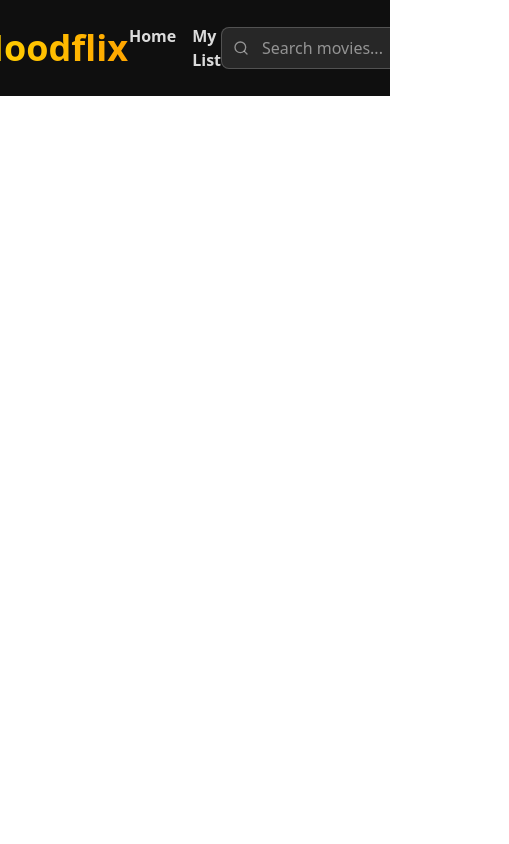
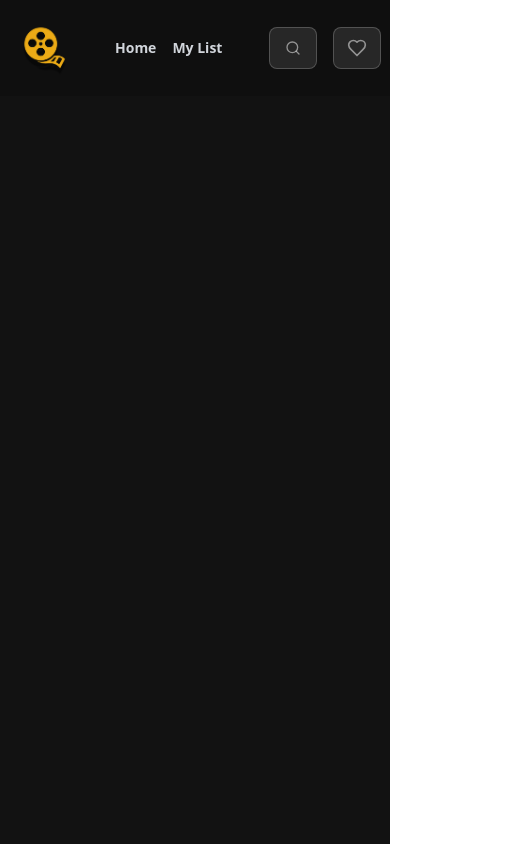
Before and after one commit to jquinteromo/moodflix, a React (Vite) app: page / in a window 390 px wide. Shown: the whole page, 509 px wide, since content can reach past the window. Built offline with nearby package versions, Linux system fonts and the light colour scheme.

Commit message:
Update Style of Navbar to responsive

```diff
--- a/src/Components/Navbar.tsx
+++ b/src/Components/Navbar.tsx
@@ -2,25 +2,25 @@ import { Search, Heart } from "lucide-react";
 
 export default function Navbar() {
   return (
-    <div className="h-24 w-full bg-[#0F0F0F] grid grid-cols-3 place-items-center    ">
-      <div className="  inline-flex items-center mr-48">
-        <img src="/Icons_Navbar/M F.png" className="h-20 w-20"></img>
-        <h2 className="text-4xl font-bold bg-gradient-to-r from-[#FFD700] to-[#FFA500] text-transparent bg-clip-text">
+    <div className="h-24 w-full bg-[#0F0F0F] grid grid-cols-3 place-items-center   ">
+      <div className="  inline-flex items-center  md:mr-48 ml-3 md:ml-3">
+        <img src="/Icons_Navbar/M F.png" className="h-16 md:h-20 w-16 md:w-20 "></img>
+        <h2 className=" md:opacity-100 opacity-0 md:ml-0   text-lg md:text-4xl font-bold bg-gradient-to-r from-[#FFD700] to-[#FFA500] text-transparent bg-clip-text">
           Moodflix
         </h2>
       </div>
-      <div className=" felx inline-flex gap-4 mr-10">
-        <h2 className="text-white/85 hover:text-white font-bold cursor-pointer">Home</h2>
-        <h2 className="text-white/85 hover:text-white font-bold cursor-pointer">My List</h2>
+      <div className="  inline-flex gap-4 md:mr-10 mr-12  md:w-32 w-28">
+        <h2 className="text-sm md:text-base text-[#D1D5DB] hover:text-white font-bold cursor-pointer">Home</h2>
+        <h2 className="text-sm md:text-base text-[#D1D5DB] hover:text-white font-bold cursor-pointer">My List</h2>
       </div>
-      <div className=" inline-flex gap-4 ml-20">
+      <div className=" inline-flex gap-4 md:ml-20">
         <div className="relative">
           <input
             type="text"
             placeholder="Search movies..."
-            className="w-56 px-4 py-2 pl-10 bg-white/10 border border-white/20 rounded-lg text-white placeholder-white/50 focus:outline-none focus:border-blue-500 focus:bg-white/15 transition-all"
+            className="w-12 md:placeholder:opacity-100 placeholder:opacity-0 md:w-56  px-2 md:px-9 py-2  bg-white/10 border border-white/20 rounded-lg text-white placeholder-white/50 focus:outline-none focus:border-blue-500 focus:bg-white/15 transition-all"
           />
-          <Search className="absolute left-3 top-1/2 transform -translate-y-1/2 w-4 h-4 text-white/50" />
+          <Search className="absolute left-4 md:left-3 top-1/2 transform -translate-y-1/2 w-4 h-4 text-white/50" />
         </div>
         <div className="relative">
           <input
--- a/src/Pages/Home/Home.tsx
+++ b/src/Pages/Home/Home.tsx
@@ -2,7 +2,7 @@ import Navbar from "../../Components/Navbar";
 
 export default function Home() {
   return (
-    <div>
+    <div className="h-screen w-full bg-[#121212]">
       <Navbar></Navbar>
     </div>
   );
```
